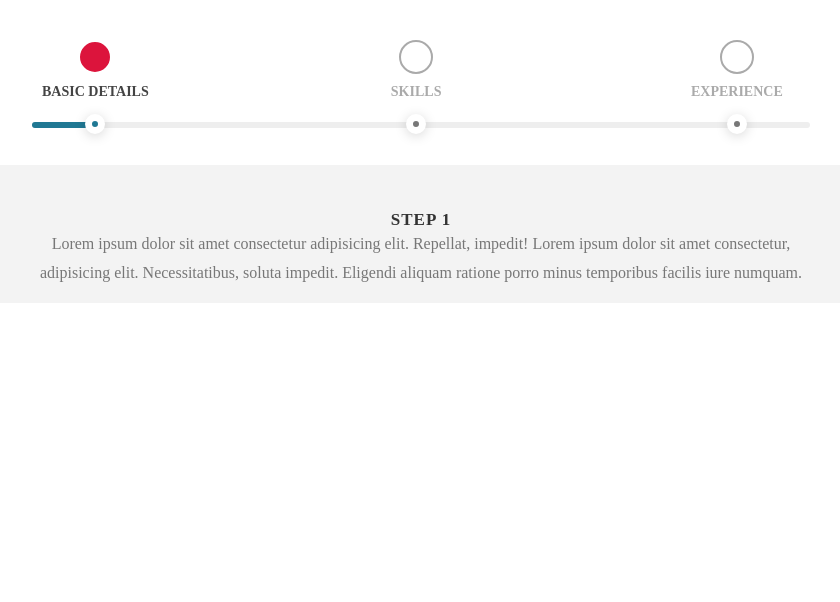
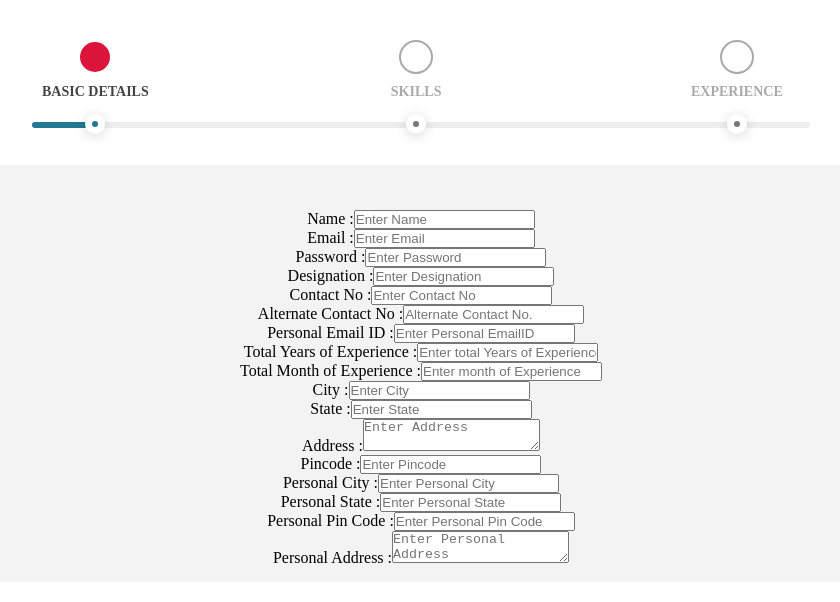
Before and after one commit to kovalen1618/employee-registration-app, an Angular app: page / in a window 1280 px wide. Shown: the top 602 px of the page, without its empty margins (219-1059 px from the left). Built offline with nearby package versions, Linux system fonts and the light colour scheme.

Commit message:
Imports skeleton employee registration form

```diff
--- a/src/app/app.component.html
+++ b/src/app/app.component.html
@@ -12,37 +12,210 @@
     <!-- progress-bar-container -->
     <div id="progress-content-section">
       <div class="section-content step1 active" *ngIf="activeStep.stepName === 'Basic Details'">
-        <h2>Step 1</h2>
-        <p>
-          Lorem ipsum dolor sit amet consectetur adipisicing elit. Repellat,
-          impedit! Lorem ipsum dolor sit amet consectetur, adipisicing elit. Necessitatibus, soluta impedit. Eligendi
-          aliquam ratione porro minus temporibus facilis iure numquam.
-        </p>
+        <div class="container-fluid">
+          <div class="row">
+            <div class="form-group col-md-4">
+              <label>Name :</label>
+              <input type="text" placeholder="Enter Name" class="form-control">
+            </div>
+            <div class="form-group col-md-4">
+              <label>Email :</label>
+              <input type="text" placeholder="Enter Email" class="form-control">
+            </div>
+            <div class="form-group col-md-4">
+              <label>Password :</label>
+              <input type="password" placeholder="Enter Password" class="form-control">
+            </div>
+          </div>
+          <div class="row">
+            <div class="form-group col-md-6">
+              <label>Designation :</label>
+              <input type="text" placeholder="Enter Designation" class="form-control">
+            </div>
+            <div class="form-group col-md-6">
+              <label>Contact No :</label>
+              <input type="text" placeholder="Enter Contact No" class="form-control">
+            </div>
+          </div>
+          <div class="row">
+            <div class="form-group col-md-6">
+              <label>Alternate Contact No :</label>
+              <input type="text" placeholder="Alternate Contact No." class="form-control">
+            </div>
+            <div class="form-group col-md-6">
+              <label>Personal Email ID :</label>
+              <input type="text" placeholder="Enter Personal EmailID" class="form-control">
+            </div>
+          </div>
+          <div class="row">
+            <div class="form-group col-md-6">
+              <label>Total Years of Experience :</label>
+              <input type="text" placeholder="Enter total Years of Experience" class="form-control">
+            </div>
+            <div class="form-group col-md-6">
+              <label>Total Month of Experience :</label>
+              <input type="text" placeholder="Enter month of Experience" class="form-control">
+            </div>
+          </div>
+          <div class="row">
+            <div class="form-group col-md-6">
+              <label>City :</label>
+              <input type="text" placeholder="Enter City" class="form-control">
+            </div>
+            <div class="form-group col-md-6">
+              <label>State :</label>
+              <input type="text" placeholder="Enter State" class="form-control">
+            </div>
+          </div>
+          <div class="row">
+            <div class="form-group col-md-12">
+              <label>Address :</label>
+              <textarea placeholder="Enter Address" class="form-control"></textarea>
+            </div>
+          </div>
+          <div class="row">
+            <div class="form-group col-md-6">
+              <label>Pincode :</label>
+              <input type="text" placeholder="Enter Pincode" class="form-control">
+            </div>
+            <div class="form-group col-md-6">
+              <label>Personal City :</label>
+              <input type="text" placeholder="Enter Personal City" class="form-control">
+            </div>
+
+          </div>
+          <div class="row">
+
+            <div class="form-group col-md-6">
+              <label>Personal State :</label>
+              <input type="text" placeholder="Enter Personal State" class="form-control">
+            </div>
+            <div class="form-group col-md-6">
+              <label>Personal Pin Code :</label>
+              <input type="text" placeholder="Enter Personal Pin Code" class="form-control">
+            </div>
+
+          </div>
+          <div class="row">
+            <div class="col-md-12">
+              <label>Personal Address :</label>
+              <textarea placeholder="Enter Personal Address" class="form-control"></textarea>
+            </div>
+          </div>
+        </div>
       </div>
       <div class="section-content step2 active" *ngIf="activeStep.stepName === 'Skills'">
-        <h2>Step 2</h2>
-        <p>
-          Lorem ipsum dolor sit amet consectetur adipisicing elit. Repellat,
-          impedit! Lorem ipsum dolor sit amet consectetur, adipisicing elit. Necessitatibus, soluta impedit. Eligendi
-          aliquam ratione porro minus temporibus facilis iure numquam.
-          Lorem ipsum dolor sit amet consectetur adipisicing elit. Repellat,
-          impedit! Lorem ipsum dolor sit amet consectetur, adipisicing elit. Necessitatibus, soluta impedit. Eligendi
-          aliquam ratione porro minus temporibus facilis iure numquam.
-        </p>
+        <div class="container-fluid">
+          <div class="form-group mt-2" id="tblSkill">
+            <div class="container">
+              <h5>Add Skills -</h5>
+              <div id="table-container">
+                <table class="table table-bordered">
+                  <thead>
+                    <tr>
+                      <th>Skill Name</th>
+                      <th>Total Experience</th>
+                      <th>Last Version</th>
+                      <th>Actions</th>
+                    </tr>
+                  </thead>
+                  <tbody>
+                    <tr>
+                      <td>
+                        <input type="text" placeholder="Skill" class="form-control">
+                      </td>
+                      <td>
+                        <input type="text" placeholder="Total Experience" class="form-control">
+                      </td>
+                      <td>
+                        <input type="text" placeholder="Last Version" class="form-control">
+
+                      </td>
+
+                      <td class="btn-container">
+                        <button class="btn btn-sm btn-success"><i class="fa fa-save"></i>
+                          Save</button>
+                        <button class="btn btn-sm btn-danger"><i class="fa fa-trash"></i>Delete</button>
+                      </td>
+                    </tr>
+                    <tr>
+                      <td colspan="4">
+                        <button class="btn btn-sm btn-info" onclick="addSkills()">Add</button>
+
+                      </td>
+                    </tr>
+                  </tbody>
+                  <tfoot>
+                  </tfoot>
+                </table>
+                <div class="btn-container d-flex justify-content-end">
+
+                </div>
+              </div>
+            </div>
+          </div>
+        </div>
       </div>
       <div class="section-content step3 active" *ngIf="activeStep.stepName === 'Experience'">
-        <h2>Step 3</h2>
-        <p>
-          Lorem ipsum dolor sit amet consectetur adipisicing elit. Repellat,
-          impedit! Lorem ipsum dolor sit amet consectetur, adipisicing elit. Necessitatibus, soluta impedit. Eligendi
-          aliquam ratione porro minus temporibus facilis iure numquam.
-          Lorem ipsum dolor sit amet consectetur adipisicing elit. Repellat,
-          impedit! Lorem ipsum dolor sit amet consectetur, adipisicing elit. Necessitatibus, soluta impedit. Eligendi
-          aliquam ratione porro minus temporibus facilis iure numquam.
-          Lorem ipsum dolor sit amet consectetur adipisicing elit. Repellat,
-          impedit! Lorem ipsum dolor sit amet consectetur, adipisicing elit. Necessitatibus, soluta impedit. Eligendi
-          aliquam ratione porro minus temporibus facilis iure numquam.
-        </p>
+        <div class="container-fluid">
+          <div class="form-group mt-2" id="tblExperience">
+            <div class="container">
+              <h5>Add Experience -</h5>
+              <div id="table-container">
+                <table class="table table-bordered">
+                  <thead>
+                    <tr>
+                      <th>Company</th>
+                      <th>Start Date</th>
+                      <th>End Date</th>
+                      <th>Designation</th>
+                      <th>Project</th>
+                      <th>Actions</th>
+                    </tr>
+                  </thead>
+                  <tbody>
+                    <tr>
+                      <td>
+                        <input type="text" class="form-control " placeholder="Company">
+                      </td>
+                      <td>
+                        <input type="date" class="form-control" placeholder="Start Date">
+                      </td>
+                      <td>
+                        <input type="date" class="form-control" placeholder="End Date">
+                      </td>
+                      <td>
+                        <input type="text" class="form-control" placeholder="Designation">
+                      </td>
+                      <td>
+                        <input type="text" class="form-control" placeholder="Project">
+                      </td>
+
+                      <td class="col-md-12 btn-container d-flex">
+                        <button class="btn btn-sm btn-success">
+                          <i class="fa fa-save fa-sm"></i> Save
+                        </button>
+                        <button class="btn btn-sm btn-danger">
+                          <i class="fa fa-trash fa-sm "></i> Delete
+                        </button>
+                      </td>
+                    </tr>
+                    <tr>
+                      <td colspan="6">
+                        <button class="btn btn-sm btn-info" onclick="addExperience()">Add</button>
+
+                      </td>
+                    </tr>
+                  </tbody>
+                  <tfoot>
+                  </tfoot>
+                </table>
+
+              </div>
+            </div>
+
+          </div>
+        </div>
       </div>
     </div>
   </div>
```
